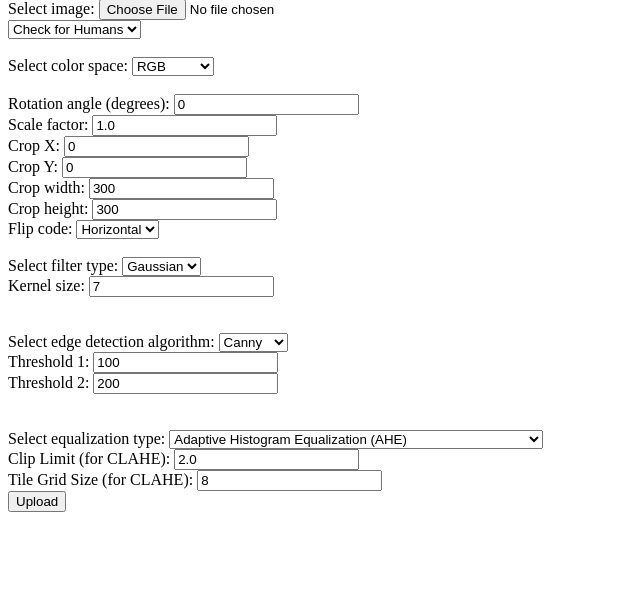
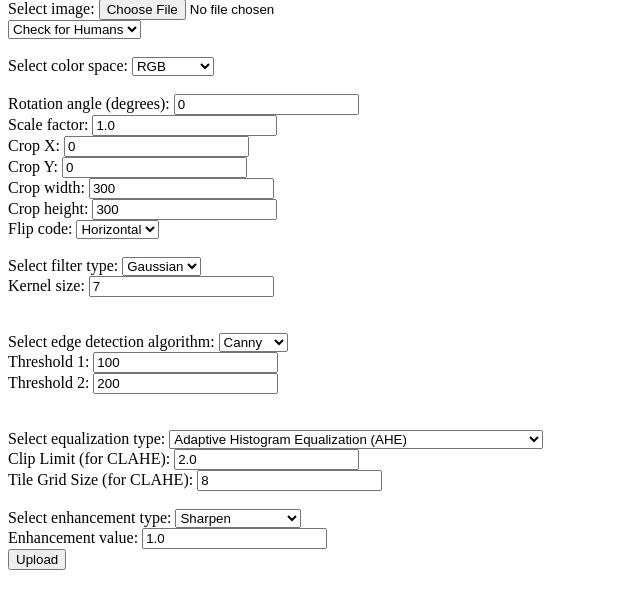
Before and after one commit to tudorandrian/image_processing, a Flask app: page / in a window 1280 px wide. Shown: the part 81-690 px from the top of the page, without its empty margins (0-640 px from the left). Run offline with Flask 3, Linux system fonts and the light colour scheme.

Commit message:
feat(image-processing): add image enhancement feature with sharpening, denoising, brightness, and contrast adjustments

```diff
--- a/main.py
+++ b/main.py
@@ -3,7 +3,7 @@ import uuid
 import cv2
 import numpy as np
 from flask import Flask, request, jsonify, render_template, redirect, url_for, send_from_directory
-from PIL import Image
+from PIL import Image, ImageEnhance
 import torch
 from torchvision import transforms
 
@@ -46,6 +46,8 @@ def upload():
     equalization_type = request.form.get('equalization_type')
     clip_limit = request.form.get('clip_limit', type=float, default=2.0)
     tile_grid_size = request.form.get('tile_grid_size', type=int, default=8)
+    enhancement_type = request.form.get('enhancement_type')
+    enhancement_value = request.form.get('enhancement_value', type=float, default=1.0)
 
     if file.filename == '':
         return jsonify({"error": "No selected file"})
@@ -63,7 +65,8 @@ def upload():
                                 crop_x=crop_x, crop_y=crop_y, crop_width=crop_width, crop_height=crop_height,
                                 flip_code=flip_code, filter_type=filter_type, kernel_size=kernel_size,
                                 edge_algorithm=edge_algorithm, threshold1=threshold1, threshold2=threshold2,
-                                equalization_type=equalization_type, clip_limit=clip_limit, tile_grid_size=tile_grid_size))
+                                equalization_type=equalization_type, clip_limit=clip_limit, tile_grid_size=tile_grid_size,
+                                enhancement_type=enhancement_type, enhancement_value=enhancement_value))
 
 @app.route('/results')
 def results():
@@ -85,6 +88,8 @@ def results():
     equalization_type = request.args.get('equalization_type')
     clip_limit = request.args.get('clip_limit', type=float)
     tile_grid_size = request.args.get('tile_grid_size', type=int)
+    enhancement_type = request.args.get('enhancement_type')
+    enhancement_value = request.args.get('enhancement_value', type=float)
     image_path = os.path.join("uploads", filename)
 
     processed_image_path = process_image(image_path, action)
@@ -94,12 +99,13 @@ def results():
     filtered_image_path = apply_filter(image_path, filter_type, kernel_size)
     edge_detected_image_path = apply_edge_detection(image_path, edge_algorithm, threshold1, threshold2)
     equalized_image_path = apply_histogram_equalization(image_path, equalization_type, clip_limit, tile_grid_size)
+    enhanced_image_path = apply_image_enhancement(image_path, enhancement_type, enhancement_value)
 
     return render_template('results.html', filename=filename, action=action, color_space=color_space,
                            processed_image=processed_image_path, segmented_image=segmented_image_path,
                            converted_image=converted_image_path, transformed_image=transformed_image_path,
                            filtered_image=filtered_image_path, edge_detected_image=edge_detected_image_path,
-                           equalized_image=equalized_image_path)
+                           equalized_image=equalized_image_path, enhanced_image=enhanced_image_path)
 
 def process_image(image_path, action):
     image = Image.open(image_path)
@@ -257,6 +263,34 @@ def apply_histogram_equalization(image_path, equalization_type, clip_limit, tile
 
     return equalized_image_filename
 
+def apply_image_enhancement(image_path, enhancement_type, enhancement_value):
+    # Read the image using PIL
+    image = Image.open(image_path)
+
+    # Apply the selected enhancement method
+    if enhancement_type == 'sharpen':
+        enhancer = ImageEnhance.Sharpness(image)
+    elif enhancement_type == 'denoise':
+        enhancer = ImageEnhance.Sharpness(image)  # Placeholder, use actual denoising method
+    elif enhancement_type == 'brightness':
+        enhancer = ImageEnhance.Brightness(image)
+    elif enhancement_type == 'contrast':
+        enhancer = ImageEnhance.Contrast(image)
+    else:
+        enhancer = None
+
+    if enhancer:
+        enhanced_image = enhancer.enhance(enhancement_value)
+    else:
+        enhanced_image = image
+
+    # Save the enhanced image
+    enhanced_image_filename = f"enhanced_{os.path.basename(image_path)}"
+    enhanced_image_path = os.path.join("uploads", enhanced_image_filename)
+    enhanced_image.save(enhanced_image_path)
+
+    return enhanced_image_filename
+
 @app.route('/uploads/<filename>')
 def uploaded_file(filename):
     return send_from_directory('uploads', filename)
--- a/templates/index.html
+++ b/templates/index.html
@@ -104,6 +104,18 @@
         <label for="tile_grid_size">Tile Grid Size (for CLAHE):</label>
         <input type="number" name="tile_grid_size" id="tile_grid_size" value="8">
         <br>
+        <br>
+        <label for="enhancement_type">Select enhancement type:</label>
+        <select name="enhancement_type" id="enhancement_type">
+            <option value="sharpen">Sharpen</option>
+            <option value="denoise">Denoise</option>
+            <option value="brightness">Adjust Brightness</option>
+            <option value="contrast">Adjust Contrast</option>
+        </select>
+        <br>
+        <label for="enhancement_value">Enhancement value:</label>
+        <input type="number" name="enhancement_value" id="enhancement_value" value="1.0" step="0.1">
+        <br>
         <!-- Submit button for the form -->
         <button type="submit">Upload</button>
     </form>
--- a/templates/results.html
+++ b/templates/results.html
@@ -47,5 +47,9 @@
         <h2>Equalized Image</h2>
         <img src="{{ url_for('uploaded_file', filename=equalized_image) }}" alt="Equalized Image">
     </div>
+    <div>
+        <h2>Image Enhancement</h2>
+        <img src="{{ url_for('uploaded_file', filename=enhanced_image) }}" alt="Image Enhancement">
+    </div>
 </body>
 </html>
```
